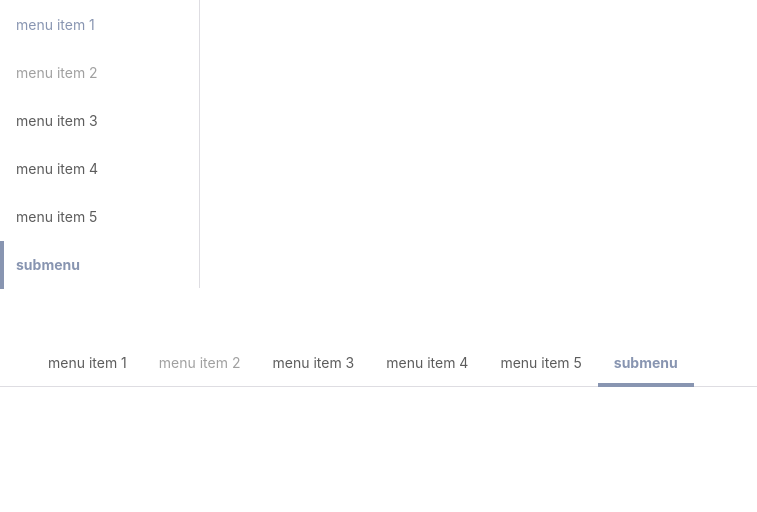
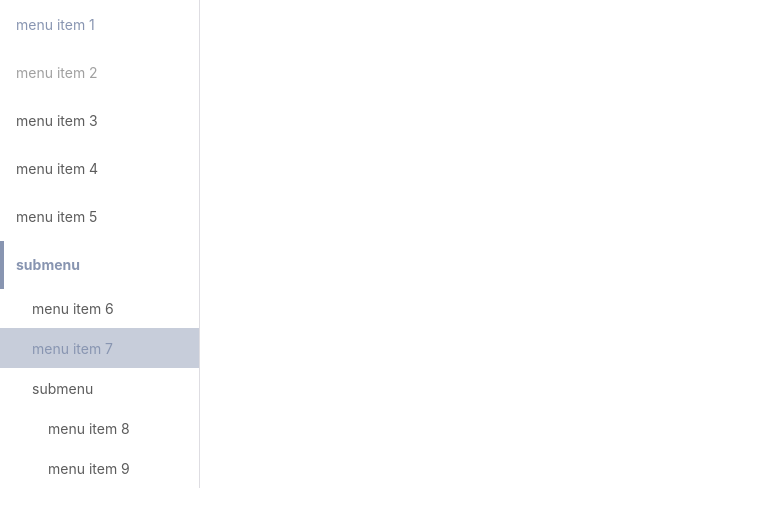
Before and after one commit to Lil-C0der/woo-ui-react, a React (Create React App) app: page / in a window 1280 px wide. Shown: the top 512 px of the page, without its empty margins (0-757 px from the left). Built offline with nearby package versions, Linux system fonts and the light colour scheme.

Commit message:
feat: Menu 组件增加 openSubemenus 属性，设置默认展开的子菜单

```diff
--- a/src/App.tsx
+++ b/src/App.tsx
@@ -10,6 +10,9 @@ function App() {
       <Menu
         // selectedIndex="item_3"
         selectedIndex="item_5_1"
+        // openedSubmenus={['item_5_2']}
+        // openedSubmenus={['item_5']}
+        openedSubmenus={['item_5', 'item_5_2']}
         onSelect={(index, e) => {
           console.log('选中了', index);
         }}
@@ -23,6 +26,7 @@ function App() {
           console.log(`关闭了 ${index}`);
         }}
         vertical
+        // trigger="hover"
         style={{ width: 200 }}
       >
         <MenuItem>menu item 1</MenuItem>
@@ -41,7 +45,7 @@ function App() {
         </Submenu>
       </Menu>
 
-      <Menu
+      {/* <Menu
         // selectedIndex="item_3"
         selectedIndex="item_5_1"
         onSelect={(index, e) => {
@@ -72,7 +76,7 @@ function App() {
             <MenuItem>menu item 9</MenuItem>
           </Submenu>
         </Submenu>
-      </Menu>
+      </Menu> */}
     </div>
   );
 }
--- a/src/components/Menu/menu.tsx
+++ b/src/components/Menu/menu.tsx
@@ -19,6 +19,7 @@ type OpenChangeCallback = (clickedIndex: string) => void;
 
 export interface IMenuProps {
   selectedIndex?: string;
+  openedSubmenus?: Array<string>;
   vertical?: boolean;
   className?: string;
   style?: CSSProperties;
@@ -37,6 +38,7 @@ export type childrenComponenet = FunctionComponentElement<
 // context 的接口
 interface IMenuContext {
   selectedIndex: IMenuProps['selectedIndex'];
+  openedSubmenus: IMenuProps['openedSubmenus'];
   vertical: IMenuProps['vertical'];
   trigger: IMenuProps['trigger'];
   indexPath: Array<string>;
@@ -49,15 +51,17 @@ interface IMenuContext {
 // 创建的 context 对象
 export const MenuContext = React.createContext<IMenuContext>({
   selectedIndex: 'item_0',
+  openedSubmenus: ['item_0'],
   trigger: 'click',
   vertical: false,
-  indexPath: ['item_0'],
+  indexPath: [],
   initPath: (path) => {}
 });
 
 const Menu: FC<IMenuProps> = (props) => {
   const {
     selectedIndex,
+    openedSubmenus,
     vertical,
     className,
     style,
@@ -100,6 +104,7 @@ const Menu: FC<IMenuProps> = (props) => {
   // 传递给子组件的 context
   const passedContext: IMenuContext = {
     selectedIndex: currSelectedIdx,
+    openedSubmenus,
     vertical,
     trigger,
     indexPath,
@@ -145,7 +150,6 @@ const Menu: FC<IMenuProps> = (props) => {
 };
 
 Menu.defaultProps = {
-  // selectedIndex: 'item_0',
   vertical: false,
   trigger: 'click'
 };
--- a/src/components/Menu/submenu.tsx
+++ b/src/components/Menu/submenu.tsx
@@ -30,15 +30,17 @@ export const SubmenuContext = React.createContext<ISubmenuContext>({
 
 const Submenu: FC<ISubmenuProps> = (props) => {
   const { index, title, children, className, style } = props;
-  const [isOpen, setIsOpen] = useState(false);
-
   // context
   const menuContext = useContext(MenuContext);
   // 类似 Vue 递归组件
   const submenuContext = useContext(SubmenuContext);
+  // 根据 openedSubmenus 属性来判断是否展开
+  const [isOpen, setIsOpen] = useState(
+    menuContext.openedSubmenus?.includes(index as string)
+  );
+
   // ref
   const isOpenRef = useRef<boolean>(false);
-
   const submenuDOMRef = useRef<HTMLLIElement>(null);
   const titleDOMRef = useRef<HTMLDivElement>(null);
 
```
